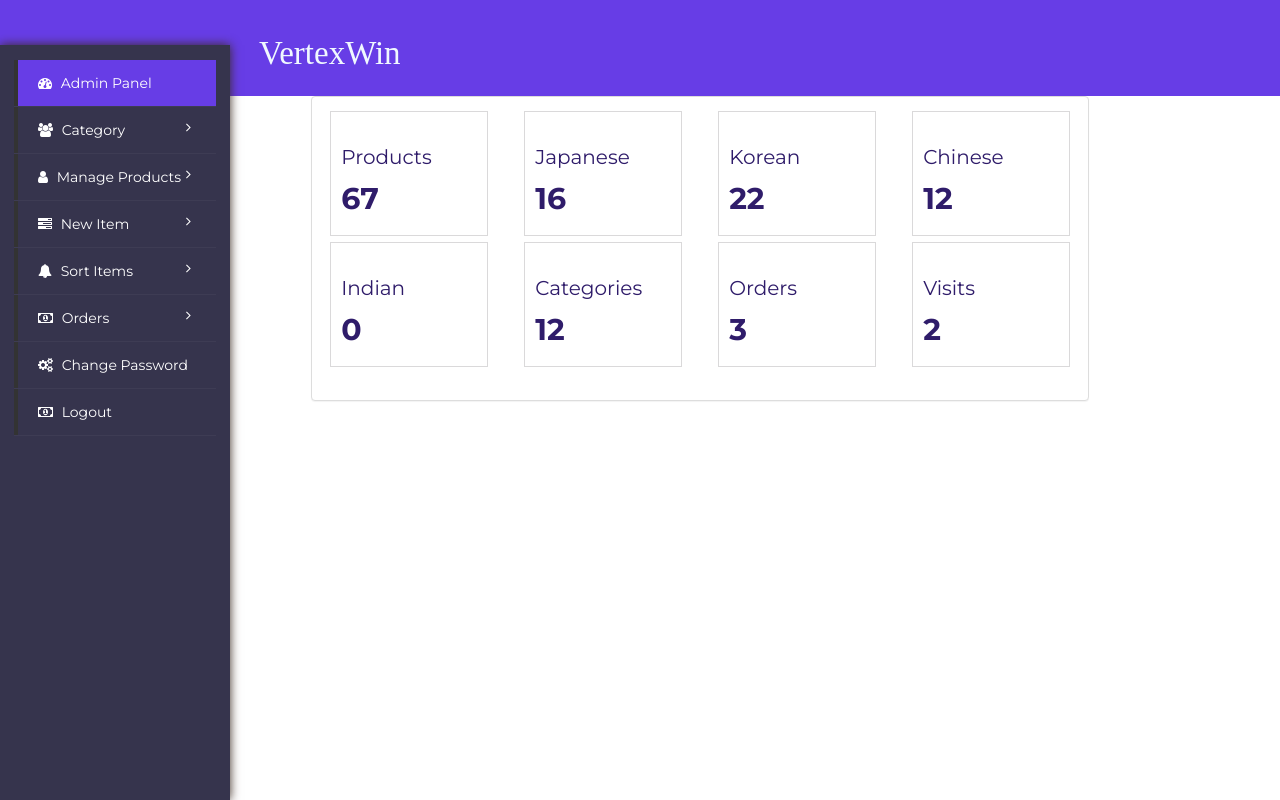
After one commit to iftikharrasha/vertexwin-machinery-website-management, a PHP site: page /vPanel/control/dashboard.php in a window 1280 px wide. The commit adds this page. Run offline with PHP 8.4, Linux system fonts and the light colour scheme.

Commit message:
admin dashboard added

```diff
--- a/css/media.css
+++ b/css/media.css
@@ -6,11 +6,12 @@
     .hamburger-menu .menu-toggle {
       display: inline-block;
     }
+
     #responsive-nav {
       position: fixed;
       left: 0;
       top: 0;
-      background: #15161D;
+      background: #36344d;
       height: 100vh;
       max-width: 250px;
       width: 0%;
@@ -40,6 +41,8 @@
     .main-nav>li>a {
       padding: 15px;
       color: #FFF;
+	  border-left: 4px solid #333333;
+      border-bottom: 1px ridge rgba(255, 255, 255, 0.04);
     }
     .header-logo {
         float: none;
@@ -47,12 +50,17 @@
         width: 100%;
         margin-left: 0;
       }
+
       .header-logo .logo {
         display: inline-block;
       }
 
 	  .carousel {
 		margin-top: 30px;
+	}
+
+	.sidebar-menu {
+		display: none;
 	}
   }
 
@@ -182,6 +190,8 @@
 	.contact-form-title {
 		padding-bottom: 25px;
 	}
+
+
 }
 
 /* Large devices(md) (desktops, 992px and up)*/
@@ -226,6 +236,15 @@
 	.contact-form-title {
 		padding-bottom: 25px;
 	}
+
+	.ham-none{
+		display:none;
+	}
+
+	.md-hl{
+		margin-left: 55%;
+	}
+
 }
 
 /* Extra large devices (large desktops, 1200px and up)*/
@@ -247,4 +266,12 @@
 	.content-upped {
 		margin: -60px 14% -30px 14%;
 	}
+
+	.ham-none{
+		display:none;
+	}
+
+	.md-hl{
+		margin-left: 40%;
+	}
 }
--- a/css/style.css
+++ b/css/style.css
@@ -81,7 +81,7 @@ ul, ol {
 #header {
     padding-top: 15px;
     padding-bottom: 15px;
-    background: royalblue;
+    background: #673DE6;
 }
 
 .header-logo {
@@ -1094,6 +1095,129 @@ a, a:visited, a:focus, a:active, :visited, :focus, :active, .btn:focus, .btn:act
   padding-top: 10px;
 }
 
-.dev{
+/*----------------------------*\
+	vPanel sidebar
+\*----------------------------*/
 
+.sidebar-menu {
+    position: fixed;
+    float: left;
+    width: 230px;
+    top: 45px;
+    left: 0;
+    bottom: 0;
+    background-color: #36344d;
+    box-shadow: 0px 0px 10px 0px rgb(58, 41, 31);
+    -o-box-shadow: 0px 0px 10px 0px rgb(58, 41, 31);
+    -webkit-box-shadow: 0px 0px 10px 0px rgb(58, 41, 31);
+    -moz-box-shadow: 0px 0px 10px 0px rgb(58, 41, 31);
+    z-index: 999;
 }
+
+.vpanel_menu {
+    text-align: left;
+	 padding: 15px 14px 15px;
+}
+
+#vp_menu {
+    list-style: none;
+    margin: 0;
+    padding: 0;
+    margin-bottom: 20px;
+}
+
+#vp_menu li {
+    position: relative;
+    border-bottom: 1px ridge rgba(255, 255, 255, 0.04);
+}
+
+#vp_menu li a{
+    font-weight: 400;
+    position: relative;
+    display: block;
+    padding: 13px 20px;
+    color: #fff;
+    white-space: nowrap;
+    z-index: 2;
+    background-color: #36344d;
+    border: none;
+    border-left: 4px solid #333333;
+}
+
+#vp_menu li a:hover {
+	color: #ffffff;
+	background-color:#28a745;
+	transition: color 250ms ease-in-out, background-color 250ms ease-in-out;
+	border-left: 4px solid #4A4A4A;
+}
+
+#vp_menu li.active > a {
+	background-color: #2b303a;
+	color: #ffffff;
+}
+
+#vp_menu ul li{
+  background-color: #333333;
+}
+
+#vp_menu ul{
+  list-style-type: none;
+  margin: 0;
+  padding: 0;
+}
+
+#vp_menu li ul{
+  position: absolute;
+  visibility: hidden;
+  left: 100%;
+  top: -1px;
+  background-color: #2b303a;
+  box-shadow: 0px 0px 10px 0px rgba(0, 0, 0, 0.5);
+  opacity: 0;
+  transition: opacity 0.1s linear;
+  border-top: 1px solid rgba(69, 74, 84, 0.7);
+}
+
+#vp_menu li:hover > ul{
+  visibility: visible;
+  opacity: 1;
+}
+
+#vp_menu .fa{
+  margin-right: 5px;
+}
+
+#vp_menu .v_active {
+    background-color: #673DE6;
+}
+
+.md-hl{
+	margin-left: 55%;
+}
+
+/*----------------------------*\
+	vPanel counts
+\*----------------------------*/
+
+.vpanel_counts {
+    margin: 2%;
+    padding: 2rem 1rem;
+	border: 1px solid #dad9da;
+}
+
+.vpanel_counts:hover{
+    box-shadow: 0 0 15px rgb(177, 171, 171);
+}
+
+.four-grid h3 {
+    font-size: 20px;
+    color: #2f1c6a;
+    margin: 14px 0;
+    font-weight: 400;
+}
+
+.four-grids h4 {
+    font-size: 30px;
+    color: #2f1c6a;
+    margin: 0;
+}
--- /dev/null
+++ b/vPanel/control/dashboard.php
@@ -0,0 +1,141 @@
+<?php include("../partpage/header.php"); ?>
+
+<div class="container">
+
+<?php include("../partpage/sidebar.php"); ?>
+
+  <section class="section">
+    <div class="col-md-9 content" style="margin-left:10px">
+      <div class="panel panel-default">
+        <div class="panel-body-boots">
+          <h3>
+<?php  //success message
+	if(isset($_POST['success'])) {
+	$success = $_POST["success"];
+	echo "<h1 style='color:#0C0'>Your Product was added successfully &nbsp;&nbsp;  <span class='glyphicon glyphicon-ok'></h1></span>";
+	}
+?>
+          </h3>
+        </div>
+        <div class="four-grids" style="margin-bottom: 30px; ">
+          <div class="col-md-3 four-grid">
+            <div class="vpanel_counts c_one">
+              <a href="employeeview.php">
+                <div class="four-text">
+                  <h3>Products
+                  </h3>
+                  <h4>67
+                  </h4>
+                </div>
+              </a>
+            </div>
+          </div>
+          <div class="col-md-3 four-grid">
+            <div class="vpanel_counts c_two">
+              <a href="leaverequest.php">
+                <div class="four-text">
+                  <h3>Japanese
+                  </h3>
+                  <h4>16
+                  </h4>
+                </div>
+              </a>
+            </div>
+          </div>
+          <div class="col-md-3 four-grid">
+            <div class="vpanel_counts c_three">
+              <div class="four-text">
+                <a href="viewproject.php">
+                  <h3>Korean
+                  </h3>
+                  <h4>22
+                  </h4>
+                </a>
+              </div>
+              <a href="viewproject.php">
+              </a>
+            </div>
+            <a href="viewproject.php">
+            </a>
+          </div>
+          <div class="col-md-3 four-grid">
+            <a href="viewproject.php">
+            </a>
+            <div class="vpanel_counts c_four">
+              <a href="viewproject.php">
+              </a>
+              <a href="viewvacancy.php">
+                <div class="four-text">
+                  <h3>Chinese
+                  </h3>
+                  <h4>12
+                  </h4>
+                </div>
+              </a>
+            </div>
+            <a href="viewvacancy.php">
+            </a>
+          </div>
+          <div class="col-md-3 four-grid">
+            <div class="vpanel_counts c_five">
+              <a href="leaverequest.php">
+                <div class="four-text">
+                  <h3>Indian
+                  </h3>
+                  <h4>0
+                  </h4>
+                </div>
+              </a>
+            </div>
+          </div>
+          <div class="col-md-3 four-grid">
+            <div class="vpanel_counts c_six">
+              <a href="leaverequest.php">
+                <div class="four-text">
+                  <h3>Categories
+                  </h3>
+                  <h4>12
+                  </h4>
+                </div>
+              </a>
+            </div>
+          </div>
+          <div class="col-md-3 four-grid">
+            <div class="vpanel_counts c_seven">
+              <a href="leaverequest.php">
+                <div class="four-text">
+                  <h3>Orders
+                  </h3>
+                  <h4>3
+                  </h4>
+                </div>
+              </a>
+            </div>
+          </div>
+          <div class="col-md-3 four-grid">
+            <div class="vpanel_counts c_eight">
+              <a href="leaverequest.php">
+                <div class="four-text">
+                  <h3>Visits
+                  </h3>
+                  <h4>2
+                  </h4>
+                </div>
+              </a>
+            </div>
+          </div>
+          <div class="clearfix">
+          </div>
+        </div>
+      </div>
+    </div>
+  </section>
+</div>
+<script src="../../js/jquery.min.js">
+</script>
+<script src="../../js/bootstrap.min.js">
+</script>
+<script src="../../js/main.js">
+</script>
+</body>
+</html>
--- /dev/null
+++ b/vPanel/partpage/header.php
@@ -0,0 +1,152 @@
+<?php
+session_start();
+?>
+<!DOCTYPE html>
+<html lang="en">
+  <head>
+    <meta charset="UTF-8">
+    <meta name="viewport" content="width=device-width, initial-scale=1.0">
+    <title>Admin Panel
+    </title>
+    <!-- Google font -->
+    <link href="https://fonts.googleapis.com/css?family=Montserrat:400,500,700" rel="stylesheet">
+    <!-- Bootstrap -->
+    <link type="text/css" rel="stylesheet" href="../../css/bootstrap.min.css"/>
+    <!-- Font Awesome Icon -->
+    <link rel="stylesheet" href="../../css/font-awesome.min.css">
+    <!-- Custom stlylesheet -->
+    <link type="text/css" rel="stylesheet" href="../../css/style.css"/>
+    <link type="text/css" rel="stylesheet" href="../../css/media.css"/>
+  </head>
+  <body>
+    <header>
+      <!-- MAIN HEADER -->
+      <div id="header">
+        <!-- container -->
+        <div class="container">
+          <!-- row -->
+          <div class="row">
+            <div class="col-md-5 clearfix">
+              <div class="hamburger-menu">
+                <!-- Menu Toogle -->
+                <div class="menu-toggle">
+                  <a href="#">
+                    <i class="fa fa-bars">
+                    </i>
+                    <span>Menu
+                    </span>
+                  </a>
+                </div>
+                <!-- /Menu Toogle -->
+              </div>
+              <div class="header-logo md-hl">
+                <a href="index.php" class="logo">
+                  <h1 class="title">VertexWin
+                  </h1>
+                </a>
+              </div>
+            </div>
+            <div class="col-md-7 ham-none">
+              <nav id="navigation">
+                <!-- responsive-nav -->
+                <div id="responsive-nav">
+                  <ul class="main-nav nav navbar-nav ham-none">
+                    <li>
+                      <a class="v_active" href="dashboard.php">
+                        <i class="fa fa-tachometer">
+                        </i>
+                        <span>Dashboard
+                        </span>
+                        <div class="clearfix">
+                        </div>
+                      </a>
+                    </li>
+                    <li>
+                      <a href="#">
+                        <i class="fa fa-users">
+                        </i>
+                        <span>Add Category
+                        </span>
+                        <span class="fa fa-angle-right" style="float: right">
+                        </span>
+                        <div class="clearfix">
+                        </div>
+                      </a>
+                    </li>
+                    <li>
+                      <a href="#">
+                        <i class="fa fa-user">
+                        </i>
+                        <span>All Products
+                        </span>
+                        <span class="fa fa-angle-right" style="float: right">
+                        </span>
+                        <div class="clearfix">
+                        </div>
+                      </a>
+                    </li>
+                    <li>
+                      <a href="#">
+                        <i class="fa fa-tasks">
+                        </i>
+                        <span>Add New Item
+                        </span>
+                        <span class="fa fa-angle-right" style="float: right">
+                        </span>
+                        <div class="clearfix">
+                        </div>
+                      </a>
+                    </li>
+                    <li>
+                      <a href="#">
+                        <i class="fa fa-bell">
+                        </i>
+                        <span>Top Items
+                        </span>
+                        <span class="fa fa-angle-right" style="float: right">
+                        </span>
+                        <div class="clearfix">
+                        </div>
+                      </a>
+                    </li>
+                    <li>
+                      <a href="#">
+                        <i class="fa fa-money">
+                        </i>
+                        <span>Orders
+                        </span>
+                        <span class="fa fa-angle-right" style="float: right">
+                        </span>
+                        <div class="clearfix">
+                        </div>
+                      </a>
+                    </li>
+                    <li id="menu-academico">
+                      <a href="changepassword.php">
+                        <i class="fa fa-cogs">
+                        </i>
+                        <span>Change Password
+                        </span>
+                      </a>
+                    </li>
+                    <li>
+                      <a href="#">
+                        <i class="fa fa-money">
+                        </i>
+                        <span>Logout
+                        </span>
+                        <div class="clearfix">
+                        </div>
+                      </a>
+                    </li>
+                    <ul>
+                      </div>
+                    <!-- /responsive-nav -->
+                    </nav>
+                </div>
+                </div>
+            </div>
+          </div>
+          <!-- /MAIN HEADER -->
+          </header>
+        <!-- /HEADER -->
--- /dev/null
+++ b/vPanel/partpage/sidebar.php
@@ -0,0 +1,132 @@
+<div class="col-md-2 sidebar" style="margin-left:20px">
+  <div class="row">
+    <div class="sidebar-menu">
+      <div class="vpanel_menu">
+        <ul id="vp_menu">
+          <li>
+            <a class="v_active" href="dashboard.php">
+              <i class="fa fa-tachometer">
+              </i>
+              <span>Admin Panel
+              </span>
+              <div class="clearfix">
+              </div>
+            </a>
+          </li>
+          <li>
+            <a href="#">
+              <i class="fa fa-users">
+              </i>
+              <span>Category
+              </span>
+              <span class="fa fa-angle-right" style="float: right">
+              </span>
+              <div class="clearfix">
+              </div>
+            </a>
+            <ul>
+              <li>
+                <a href="../category/category.php">Add Category
+                </a>
+              </li>
+            </ul>
+          </li>
+          <li>
+            <a href="#">
+              <i class="fa fa-user">
+              </i>
+              <span>Manage Products
+              </span>
+              <span class="fa fa-angle-right" style="float: right">
+              </span>
+              <div class="clearfix">
+              </div>
+            </a>
+            <ul>
+              <li>
+                <a href="atten.php">All Products
+                </a>
+              </li>
+            </ul>
+          </li>
+          <li>
+            <a href="#">
+              <i class="fa fa-tasks">
+              </i>
+              <span>New Item
+              </span>
+              <span class="fa fa-angle-right" style="float: right">
+              </span>
+              <div class="clearfix">
+              </div>
+            </a>
+            <ul>
+              <li>
+                <a href="employeeadd.php">Add New Item
+                </a>
+              </li>
+            </ul>
+          </li>
+          <li>
+            <a href="#">
+              <i class="fa fa-bell">
+              </i>
+              <span>Sort Items
+              </span>
+              <span class="fa fa-angle-right" style="float: right">
+              </span>
+              <div class="clearfix">
+              </div>
+            </a>
+            <ul>
+              <li>
+                <a href="vacancy.php">Top Items
+                </a>
+              </li>
+              <li>
+                <a href="viewvacancy.php"> New Items
+                </a>
+              </li>
+            </ul>
+          </li>
+          <li>
+            <a href="#">
+              <i class="fa fa-money">
+              </i>
+              <span>Orders
+              </span>
+              <span class="fa fa-angle-right" style="float: right">
+              </span>
+              <div class="clearfix">
+              </div>
+            </a>
+            <ul>
+              <li>
+                <a href="salary.php"> View Orders
+                </a>
+              </li>
+            </ul>
+          </li>
+          <li id="menu-academico">
+            <a href="changepassword.php">
+              <i class="fa fa-cogs">
+              </i>
+              <span>Change Password
+              </span>
+            </a>
+          </li>
+          <li>
+            <a href="../index.php">
+              <i class="fa fa-money">
+              </i>
+              <span>Logout
+              </span>
+              <div class="clearfix">
+              </div>
+            </a>
+          </li>
+        </ul>
+      </div>
+    </div>
+  </div>
+</div>
```
Also changed, not shown: other parts of css/style.css (+19 -18 lines), vPanel/index.php (+19 -16 lines).
